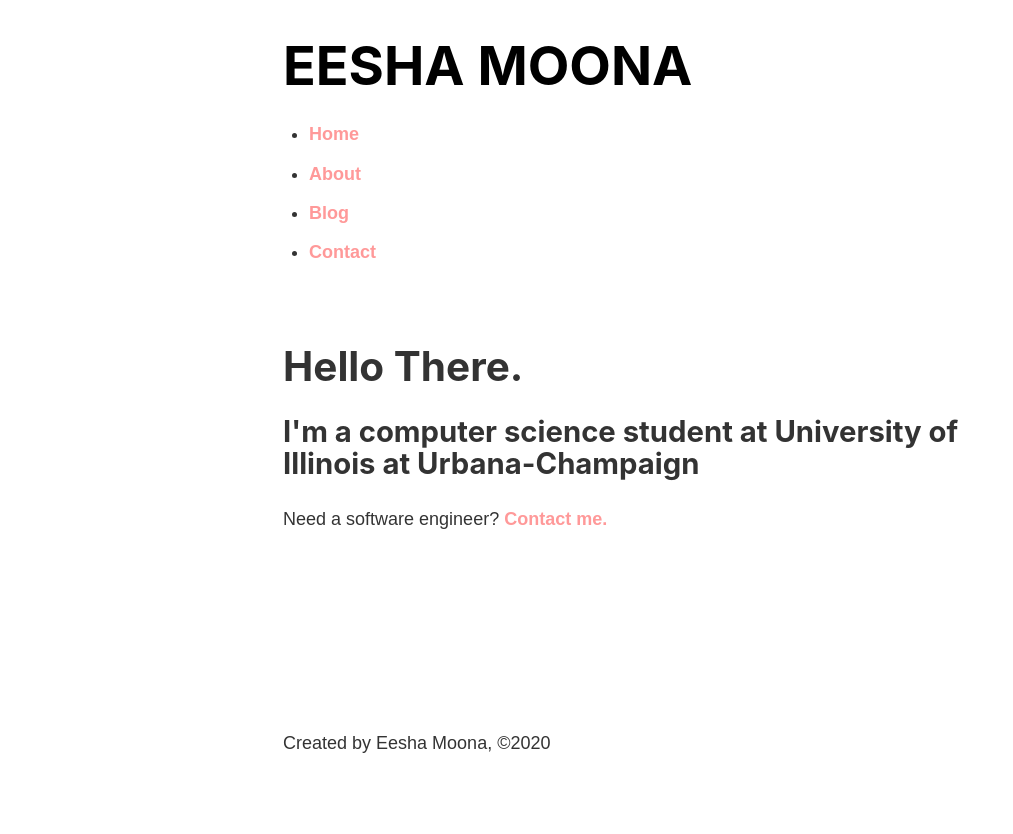
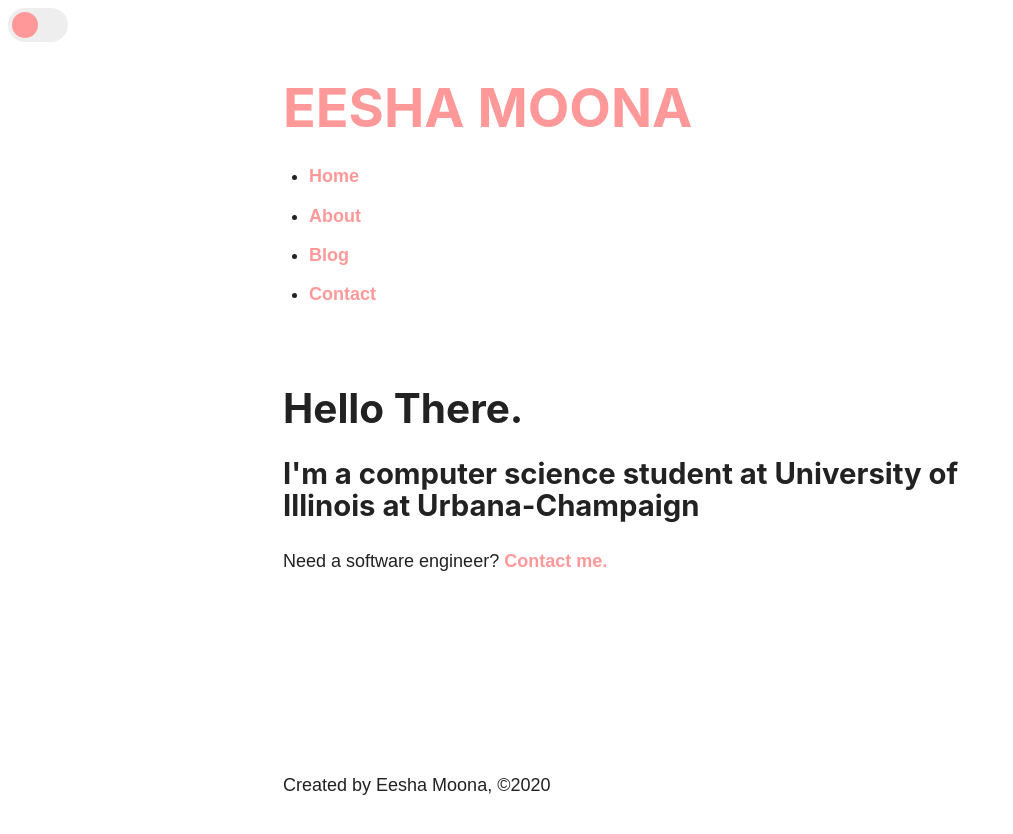
Before and after one commit to eeshamoona/Personal-Gatsby-Website, a Gatsby site: page / in a window 1280 px wide. Shown: the whole page, without its empty margins (0-1013 px from the left). Before the commit the page ends 800 px from the top, so only its background shows below. Built offline with nearby package versions, Linux system fonts and the light colour scheme; Gatsby itself is replaced by a stand-in of ours.

Commit message:
Implemented dark mode to website w/ toggle switch

```diff
--- a/gatsby-config.js
+++ b/gatsby-config.js
@@ -11,6 +11,7 @@ module.exports = {
     author: 'Eesha Moona'
   },
   plugins: [
+    'gatsby-plugin-dark-mode',
     'gatsby-plugin-sass',
     {
       resolve: 'gatsby-source-filesystem',
--- a/package.json
+++ b/package.json
@@ -15,6 +15,7 @@
   },
   "dependencies": {
     "gatsby": "^2.21.37",
+    "gatsby-plugin-dark-mode": "^1.1.2",
     "gatsby-plugin-sass": "^2.3.2",
     "gatsby-remark-embed-spotify": "^2.1.1",
     "gatsby-remark-embedder": "^2.1.0",
--- /dev/null
+++ b/src/components/darkMode.js
@@ -0,0 +1,26 @@
+import React from 'react'
+import { ThemeToggler } from 'gatsby-plugin-dark-mode'
+
+import './darkMode.scss'
+
+class DarkMode extends React.Component {
+  render() {
+    return (
+      <ThemeToggler className="toggle-switch">
+        {({ theme, toggleTheme }) => (
+          <label
+          class="switch" >
+            <input
+             type="checkbox"
+              onChange={e => toggleTheme(e.target.checked ? 'dark' : 'light')}
+              checked={theme === 'dark'}
+            />
+           <span class="slider round"></span>
+           </label>
+        )}
+      </ThemeToggler>
+    )
+  }
+}
+
+export default DarkMode;
--- /dev/null
+++ b/src/components/darkMode.scss
@@ -0,0 +1,63 @@
+/* The switch - the box around the slider */
+.switch {
+  position: relative;
+  display: inline-block;
+  width: 60px;
+  height: 34px;
+}
+
+/* Hide default HTML checkbox */
+.switch input {
+  opacity: 0;
+  width: 0;
+  height: 0;
+}
+
+/* The slider */
+.slider {
+  position: absolute;
+  cursor: pointer;
+  top: 0;
+  left: 0;
+  right: 0;
+  bottom: 0;
+  background-color: #EEEEEE;
+  -webkit-transition: .4s;
+  transition: .4s;
+}
+
+.slider:before {
+  position: absolute;
+  content: "";
+  height: 26px;
+  width: 26px;
+  left: 4px;
+  bottom: 4px;
+  background-color: #FF9999;
+  -webkit-transition: .4s;
+  transition: .4s;
+}
+
+input:checked + .slider {
+  background-color: #FF9999;
+}
+
+input:focus + .slider {
+  box-shadow: 0 0 1px #2196F3;
+}
+
+input:checked + .slider:before {
+  background-color: #000000;
+  -webkit-transform: translateX(26px);
+  -ms-transform: translateX(26px);
+  transform: translateX(26px);
+}
+
+/* Rounded sliders */
+.slider.round {
+  border-radius: 34px;
+}
+
+.slider.round:before {
+  border-radius: 50%;
+}
--- a/src/components/header.module.scss
+++ b/src/components/header.module.scss
@@ -4,10 +4,10 @@
 
 }
 .title {
-    color: #000000;
     font-size: 3rem;
     text-decoration: none;
 }
+
 .nav-list {
     display: flex;
     list-style-type: none;
--- a/src/components/layout.js
+++ b/src/components/layout.js
@@ -4,14 +4,23 @@ import Header from './header'
 import Footer from './footer'
 import '../styles/index.scss'
 import layoutStyles from './layout.module.scss'
+import DarkMode from "./darkMode"
 const Layout = (props) => {
     return (
-        <div className = {layoutStyles.container}>
-            <div className = {layoutStyles.content}>
-            <Header />
-            {props.children}
+        <div
+        style={{
+          backgroundColor: 'var(--bg)',
+          color: 'var(--textNormal)',
+          transition: 'color 0.2s ease-out, background 0.2s ease-out',
+        }}>
+        <DarkMode></DarkMode>
+            <div className = {layoutStyles.container}>
+                <div className = {layoutStyles.content}>
+                <Header />
+                {props.children}
+                </div>
+                <Footer />
             </div>
-            <Footer />
         </div>
     )
 }
--- a/src/pages/index.js
+++ b/src/pages/index.js
@@ -1,11 +1,8 @@
 import React from "react"
 import { Link } from 'gatsby'
-
 import Layout from "../components/layout"
 //import indexStyles from './index.module.scss'
-
 const IndexPage = () => {
-
   return (
     <Layout>
         <h1>Hello There.</h1>
@@ -13,7 +10,6 @@ const IndexPage = () => {
         <p> Need a software engineer? <Link to="/contactMe">Contact me.</Link></p>
     </Layout>
   )
-
 }
 
 export default IndexPage
--- a/src/styles/index.scss
+++ b/src/styles/index.scss
@@ -6,10 +6,24 @@ html {
     -webkit-text-size-adjust: 100%;
   }
   body {
-    margin: 0;
+    --bg: white;
+    --textNormal: #222;
+    --textTitle: #222;
+    --textLink: blue;
+    --hr: hsla(0, 0%, 0%, 0.2);
+
+    background-color: var(--bg);
+  }
+
+  body.dark {
     -webkit-font-smoothing: antialiased;
-    -moz-osx-font-smoothing: grayscale;
+    --bg: rgb(34, 34, 34);
+    --textNormal: rgba(255, 255, 255, 0.88);
+    --textTitle: white;
+    --textLink: yellow;
+    --hr: hsla(0, 0%, 100%, 0.2);
   }
+
   article,
   aside,
   details,
```
Also changed, not shown: 1 other file.
